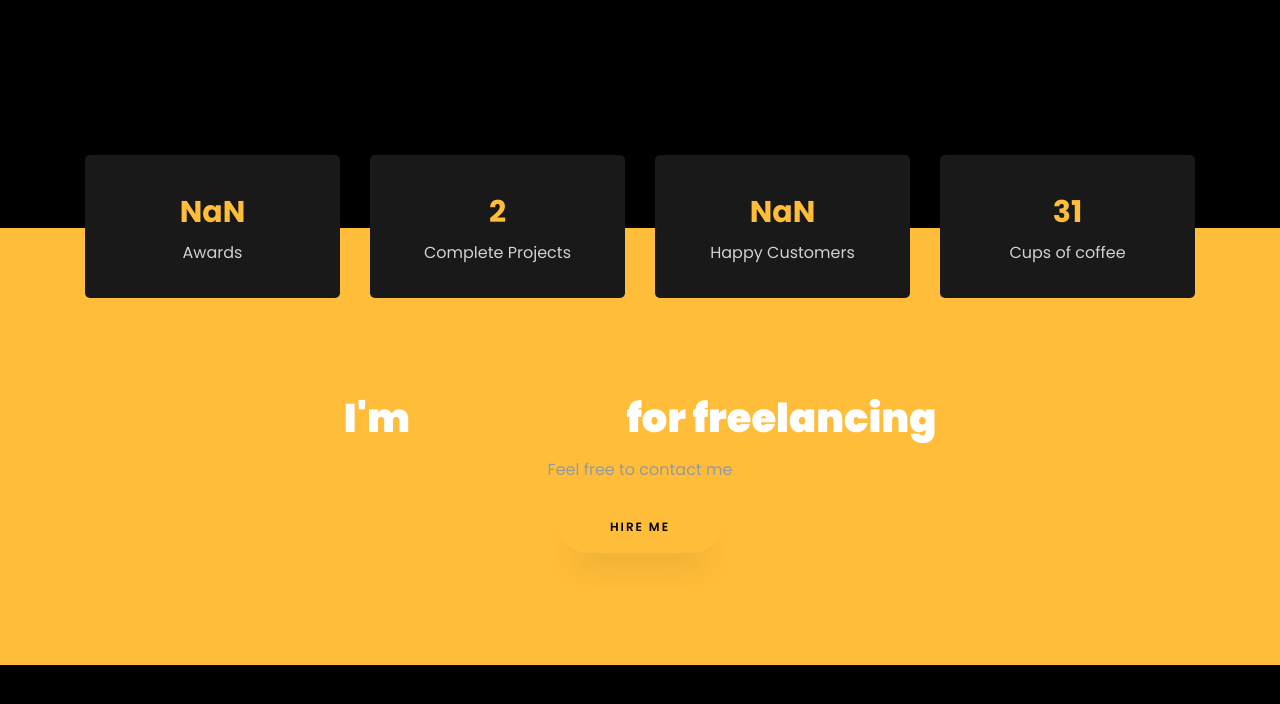
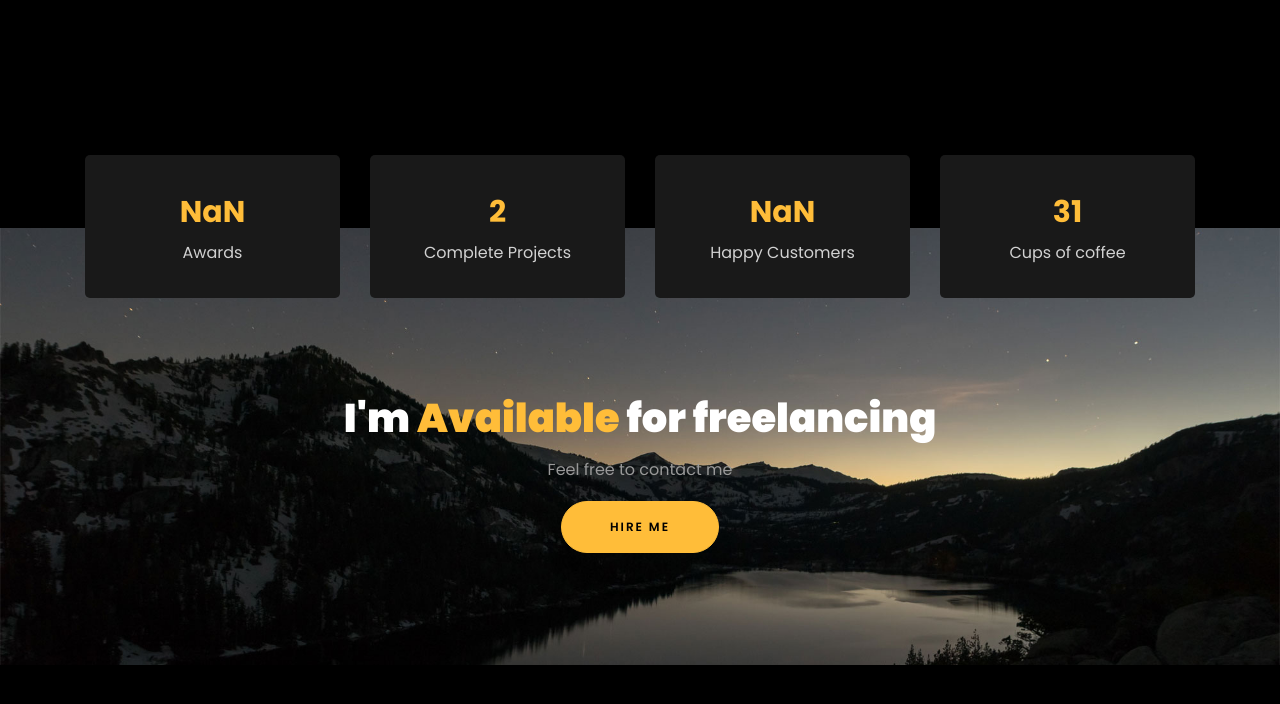
Before and after one commit to 6Abhin9/portfolio, a plain HTML site: page index.html in a window 1280 px wide. Shown: the part 6225-6929 px from the top of the page. Drawn offline with Linux system fonts and the light colour scheme; files whose address does not match are found by name.

Commit message:
Fix background image URL in ftco-section

```diff
--- a/index.html
+++ b/index.html
@@ -521,7 +521,7 @@
       </div>
     </section>
 
-    <section class="ftco-section ftco-hireme img margin-top" style="background-image: url(images/bg_1.jpg)">
+    <section class="ftco-section ftco-hireme img margin-top" style="background-image: url(bg_1.jpg)">
 			<div class="container">
 				<div class="row justify-content-center">
 					<div class="col-md-7 ftco-animate text-center">
```
